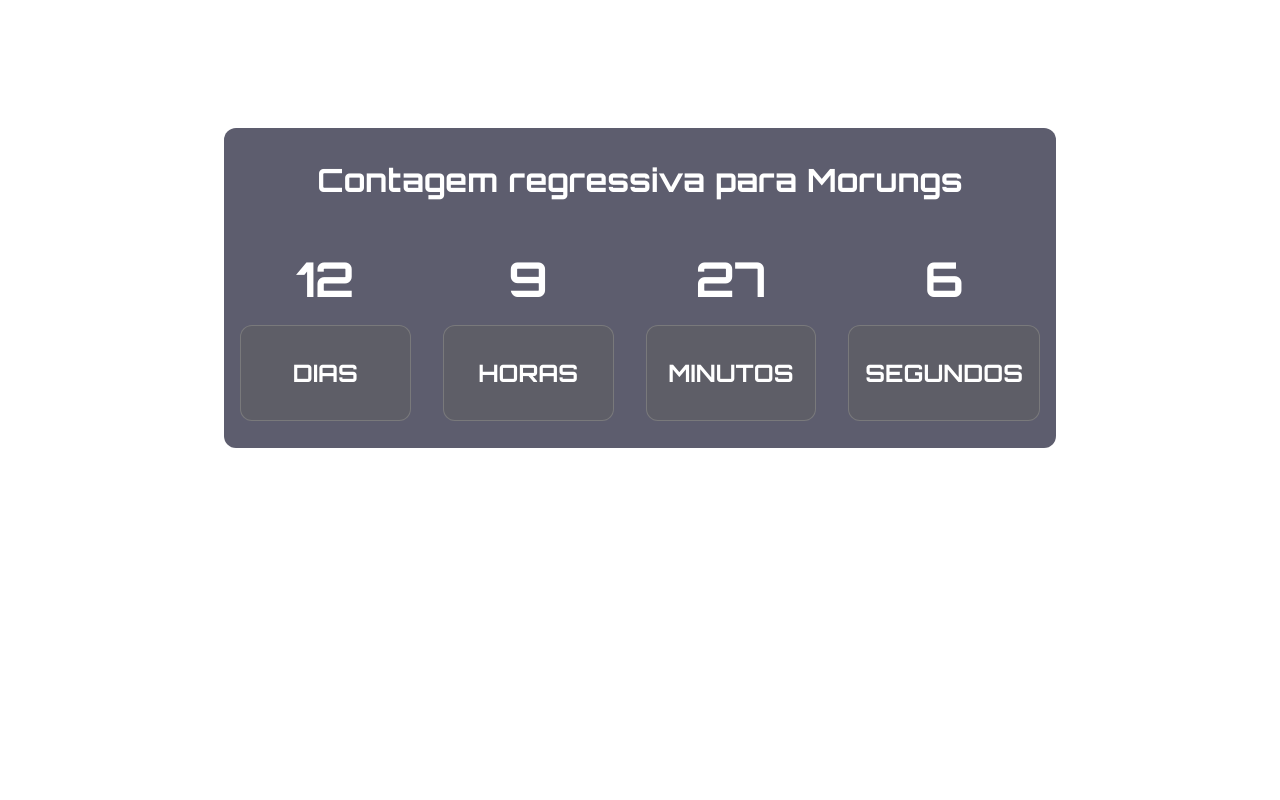
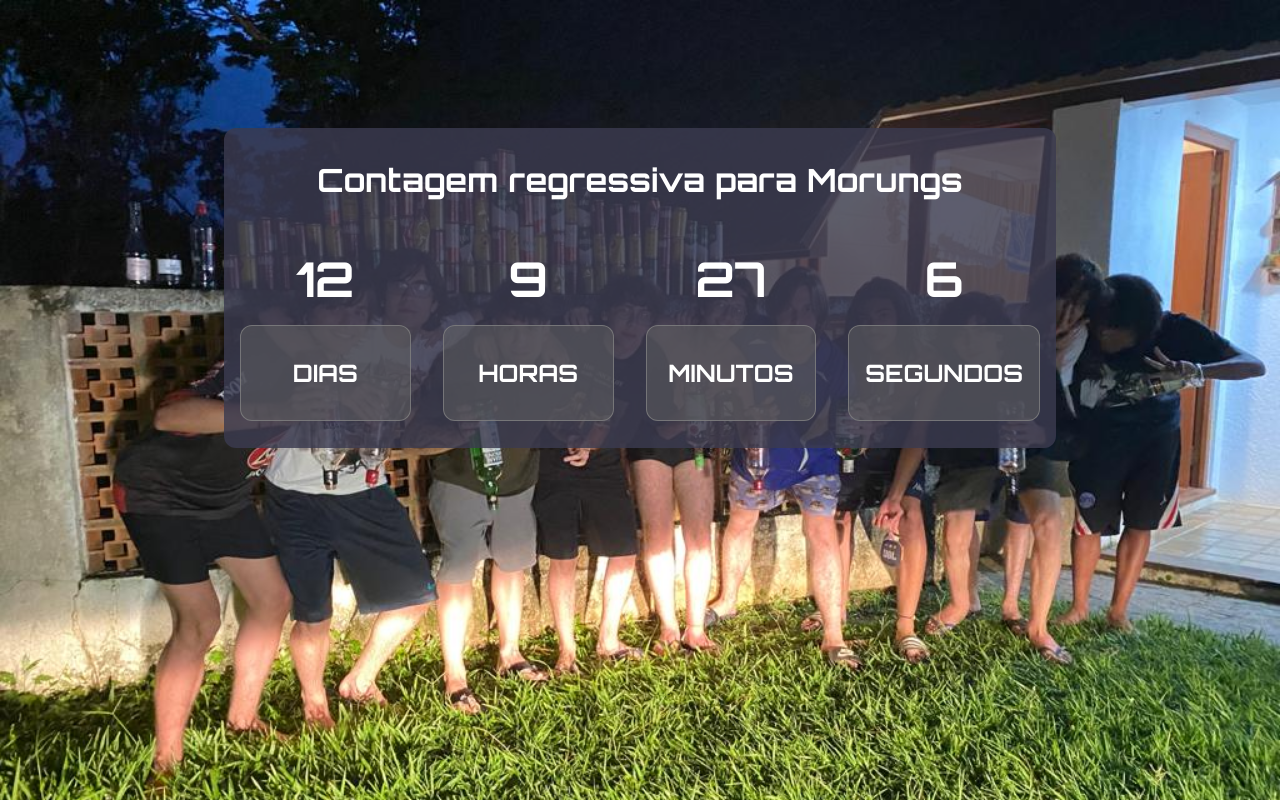
Before and after one commit to tetheusz/morungatas, a plain HTML site: page index.html in a window 1280 px wide. Drawn offline with Linux system fonts and the light colour scheme.

Commit message:
Update styles.css

```diff
--- a/src/styles/styles.css
+++ b/src/styles/styles.css
@@ -5,7 +5,7 @@
   padding: 0;
 }
 body{
-  background-image: url('/contagem-regressiva/src/img/20201224_120050.jpg');
+  background-image: url('../img/20201224_120050.jpg');
   background-size: cover;
   font-family: 'Orbitron', sans-serif;
   overflow: hidden;
```
